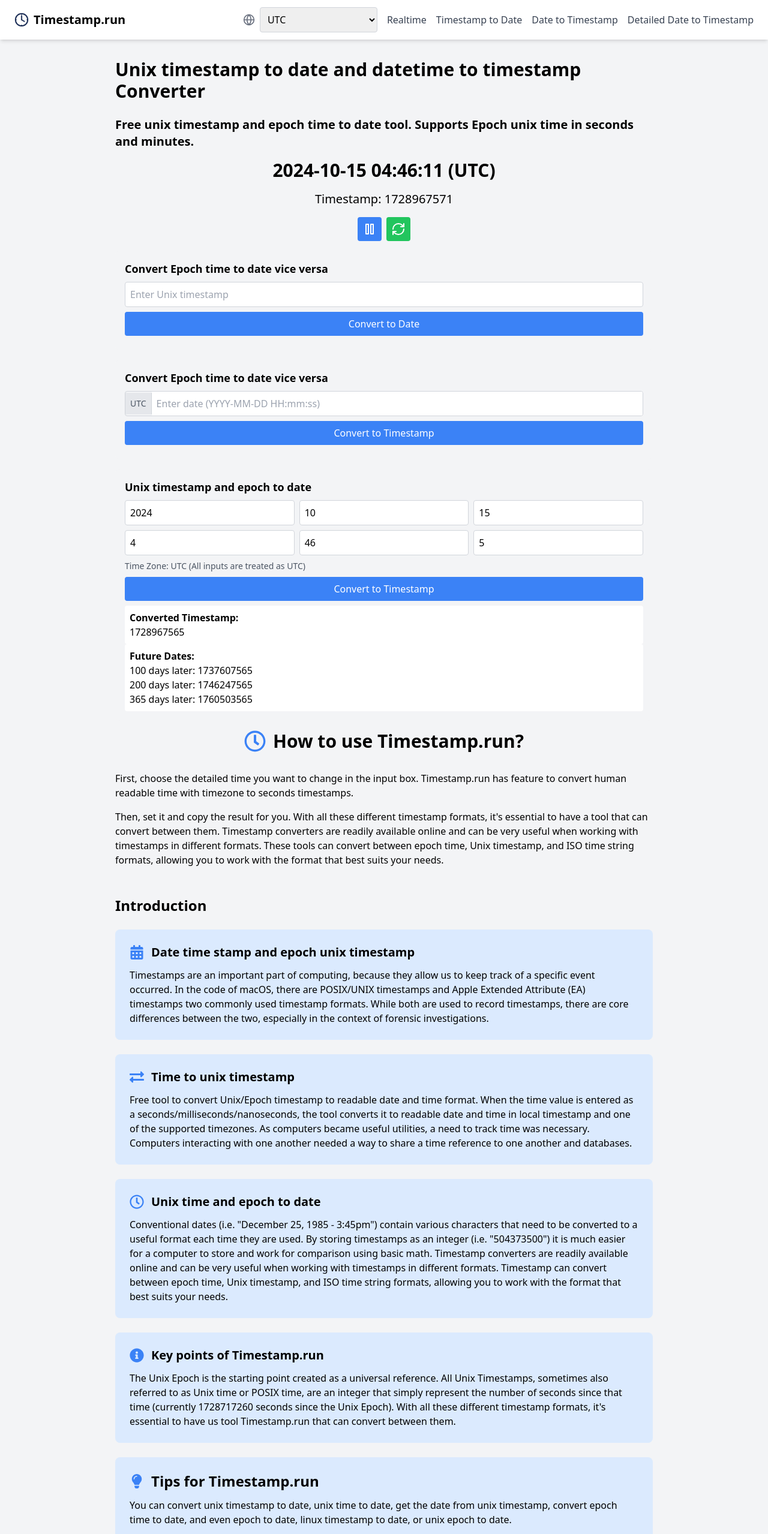
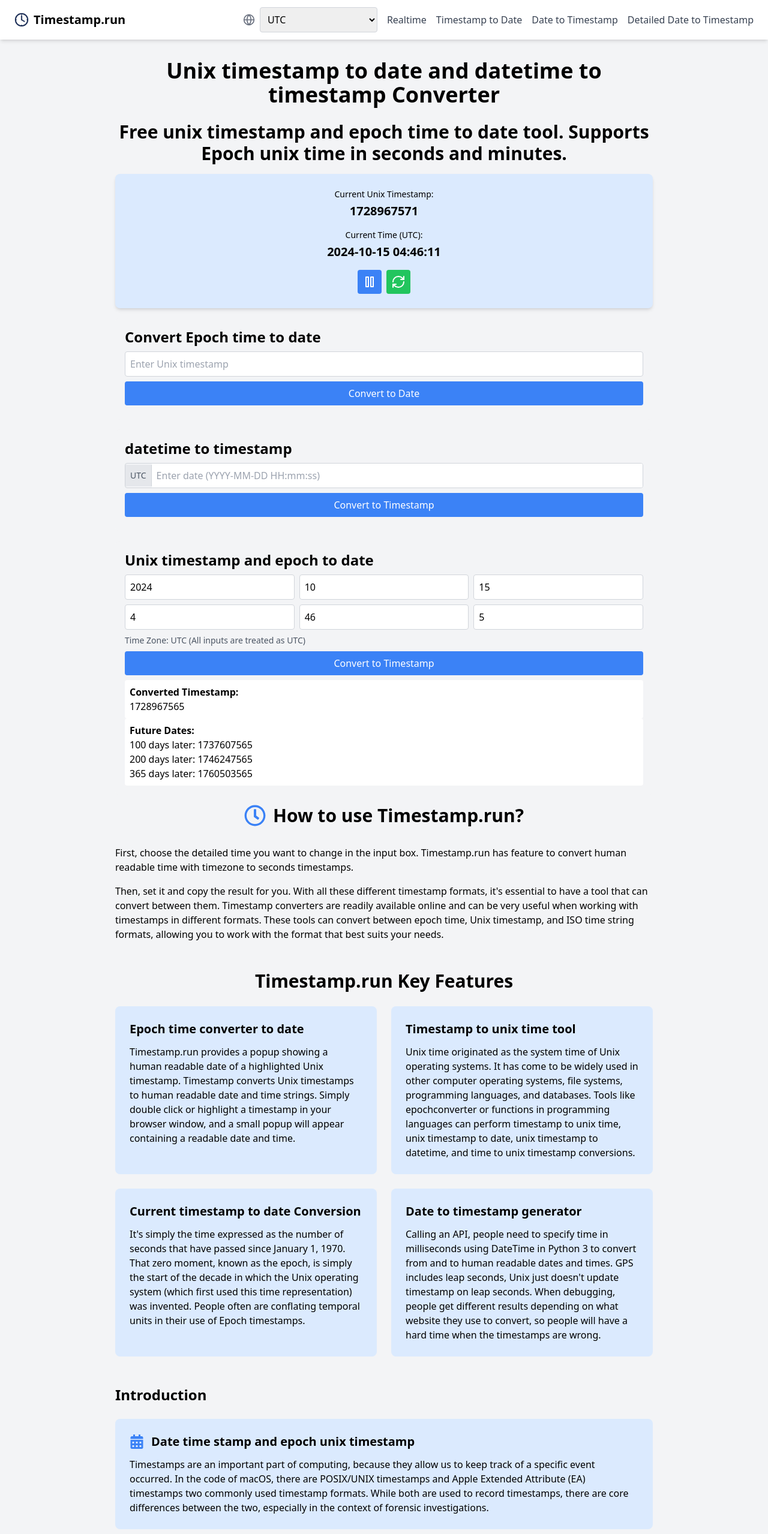
Before and after one commit to qiayue/timestamp.run, a Next.js app: page / in a window 1280 px wide. Shown: the top 2558 px of the page at 60% size. Built offline with nearby package versions, Linux system fonts and the light colour scheme.

Commit message:
修改文案

```diff
--- a/src/components/DateToTimestampConverter.tsx
+++ b/src/components/DateToTimestampConverter.tsx
@@ -23,7 +23,7 @@
 
   return (
     <div className="mt-6 p-4 bg-gray-100 rounded-lg">
-      <h3 className="text-lg font-semibold mb-2">Convert Epoch time to date vice versa</h3>
+      <h2 className="text-2xl font-semibold mb-2">datetime to timestamp</h2>
       <div className="flex items-center mb-2 border border-gray-300 rounded overflow-hidden">
         <div className="bg-gray-200 p-2 text-sm text-gray-600 border-r border-gray-300">
           {timeZone}
--- a/src/components/DetailedDateToTimestampConverter.tsx
+++ b/src/components/DetailedDateToTimestampConverter.tsx
@@ -48,7 +48,7 @@
 
   return (
     <div className="mt-6 p-4 bg-gray-100 rounded-lg">
-      <h3 className="text-lg font-semibold mb-2">Unix timestamp and epoch to date</h3>
+      <h3 className="text-2xl font-semibold mb-2">Unix timestamp and epoch to date</h3>
       <div className="grid grid-cols-3 gap-2 mb-2">
         <input
           type="number"
--- a/src/components/LiveTimestampDisplay.tsx
+++ b/src/components/LiveTimestampDisplay.tsx
@@ -48,14 +48,34 @@
     updateTime()
   }
 
+  const formatUTCTime = (date: Date): string => {
+    const options: Intl.DateTimeFormatOptions = {
+      timeZone: 'UTC',
+      year: 'numeric',
+      month: 'long',
+      day: 'numeric',
+      hour: '2-digit',
+      minute: '2-digit',
+      second: '2-digit',
+      hour12: false
+    }
+    return new Intl.DateTimeFormat('en-US', options).format(date)
+  }
+
   if (!currentTime) {
     return null
   }
 
   return (
-    <div className="space-y-4">
-      <div className="text-3xl font-bold text-center">{formatTime(currentTime)} ({timeZone})</div>
-      <div className="text-xl text-center">Timestamp: {getTimestamp(currentTime)}</div>
+    <div className="space-y-4 bg-blue-100 p-6 rounded-lg shadow-md">
+      <div className="text-xl font-bold text-center">
+        <span className="text-sm font-normal block mb-1">Current Unix Timestamp:</span>
+        {getTimestamp(currentTime)}
+      </div>
+      <div className="text-xl font-bold text-center">
+        <span className="text-sm font-normal block mb-1">Current Time ({timeZone}):</span>
+        {formatTime(currentTime)}
+      </div>
       <div className="flex justify-center space-x-2">
         <button
           onClick={handlePauseResume}
--- a/src/components/RealtimeConverter.tsx
+++ b/src/components/RealtimeConverter.tsx
@@ -23,6 +23,32 @@
         <p className="mb-4">
           Then, set it and copy the result for you. With all these different timestamp formats, it's essential to have a tool that can convert between them. Timestamp converters are readily available online and can be very useful when working with timestamps in different formats. These tools can convert between epoch time, Unix timestamp, and ISO time string formats, allowing you to work with the format that best suits your needs.
         </p>
+      </section>
+
+      <section className="mt-12 mb-12">
+        <h2 className="text-3xl font-bold mb-6 text-center">Timestamp.run Key Features</h2>
+
+        <div className="grid grid-cols-1 md:grid-cols-2 gap-6">
+          <div className="bg-blue-100 p-6 rounded-lg">
+            <h3 className="text-xl font-semibold mb-3">Epoch time converter to date</h3>
+            <p>Timestamp.run provides a popup showing a human readable date of a highlighted Unix timestamp. Timestamp converts Unix timestamps to human readable date and time strings. Simply double click or highlight a timestamp in your browser window, and a small popup will appear containing a readable date and time.</p>
+          </div>
+
+          <div className="bg-blue-100 p-6 rounded-lg">
+            <h3 className="text-xl font-semibold mb-3">Timestamp to unix time tool</h3>
+            <p>Unix time originated as the system time of Unix operating systems. It has come to be widely used in other computer operating systems, file systems, programming languages, and databases. Tools like epochconverter or functions in programming languages can perform timestamp to unix time, unix timestamp to date, unix timestamp to datetime, and time to unix timestamp conversions.</p>
+          </div>
+
+          <div className="bg-blue-100 p-6 rounded-lg">
+            <h3 className="text-xl font-semibold mb-3">Current timestamp to date Conversion</h3>
+            <p>It's simply the time expressed as the number of seconds that have passed since January 1, 1970. That zero moment, known as the epoch, is simply the start of the decade in which the Unix operating system (which first used this time representation) was invented. People often are conflating temporal units in their use of Epoch timestamps.</p>
+          </div>
+
+          <div className="bg-blue-100 p-6 rounded-lg">
+            <h3 className="text-xl font-semibold mb-3">Date to timestamp generator</h3>
+            <p>Calling an API, people need to specify time in milliseconds using DateTime in Python 3 to convert from and to human readable dates and times. GPS includes leap seconds, Unix just doesn't update timestamp on leap seconds. When debugging, people get different results depending on what website they use to convert, so people will have a hard time when the timestamps are wrong.</p>
+          </div>
+        </div>
       </section>
 
       <section className="mt-12">
@@ -57,7 +83,7 @@
               <FaInfoCircle className="text-2xl mr-3 text-blue-500" />
               <h3 className="text-xl font-semibold">Key points of Timestamp.run</h3>
             </div>
-            <p>The Unix Epoch is the starting point created as a universal reference. All Unix Timestamps, sometimes also referred to as Unix time or POSIX time, are an integer that simply represent the number of seconds since that time (currently 1728717260 seconds since the Unix Epoch). With all these different timestamp formats, it's essential to have us tool Timestamp.run that can convert between them.</p>
+            <p>Unix Epoch is the starting point created as a universal reference. All Unix Timestamps, sometimes also referred to as Unix time or POSIX time, are an integer that simply represent the number of seconds since that time (currently 1728717260 seconds since Epoch time). With all these different timestamp formats, it's essential to have us tool Timestamp.run that can convert between them. </p>
           </div>
 
           <div className="bg-blue-100 p-6 rounded-lg">
@@ -82,8 +108,8 @@
             <ol className="list-decimal list-inside space-y-2">
               <li>Etymology: "Epoch" derives from the Ancient Greek word "εhoxi" (epochē), meaning "pause" or "fixed point." It later entered Latin before becoming an English word.</li>
               <li>Use in Computer Science: In computer science and programming, "Epoch" typically refers to a specific reference point in time from which elapsed time is calculated.</li>
-              <li>Unix Epoch: The most common usage refers to the Unix Epoch, which is January 1, 1970, 00:00:00 UTC. This moment was chosen as the starting point for time in many computer systems.</li>
-              <li>Relationship with Timestamp: When we say "Epoch time" or simply "Epoch," we usually mean the number of seconds that have elapsed since the Unix Epoch. This is why it's often equated with a timestamp.</li>
+              <li>Unix Epoch: The most common usage refers to Epoch time, which is January 1, 1970, 00:00:00 UTC. This moment was chosen as the starting point for time in many computer systems.</li>
+              <li>Relationship with Timestamp: When we say "Epoch time" or simply "Epoch," we usually mean the number of seconds that have elapsed since Epoch time. This is why it's often equated with a timestamp.</li>
               <li>International Usage: This term is widely used in computer science and software development fields globally, not limited to any specific country.</li>
               <li>Usage in Other Fields: In other scientific domains such as astronomy and geology, "epoch" is also used to denote a significant reference point in time.</li>
             </ol>
@@ -96,42 +122,36 @@
             </div>
             <ol className="list-none space-y-4">
               <li className="flex">
-                <span className="mr-2">1.</span>
                 <div>
                   <h3 className="inline">What is "Timestamp"?</h3>
                   <p>The term "timestamp" derives from rubber stamps used in offices to stamp the current date, and sometimes time, in ink on paper documents, to record when the document was received. Common examples of this type of timestamp are a postmark on a letter or the "in" and "out" times on a time card.</p>
                 </div>
               </li>
               <li className="flex">
-                <span className="mr-2">2.</span>
                 <div>
                   <h3 className="inline">What is "Unix Timestamp"?</h3>
-                  <p>Unix time is a date and time representation widely used in computing. It measures time by the number of non-leap seconds that have elapsed since 00:00:00 UTC on 1 January 1970, the Unix epoch. In modern computing, values are sometimes stored with higher granularity, such as microseconds or nanoseconds.</p>
+                  <p>Unix time is a date and time representation widely used in computing. It measures time by the number of non-leap seconds that have elapsed since 00:00:00 UTC on 1 January 1970, Epoch time. In modern computing, values are sometimes stored with higher granularity, such as microseconds or nanoseconds.</p>
                 </div>
               </li>
               <li className="flex">
-                <span className="mr-2">3.</span>
                 <div>
                   <h3 className="inline">What's the difference between Epoch Timestamp and Unix time?</h3>
                   <p>The terms Epoch Timestamp and Unix time are often used interchangeably, but there are some subtle differences: The Epoch Timestamp is a broader concept that can refer to any point in time chosen as the origin for a particular era. While it often refers to the same Unix epoch, it can technically be based on other starting points. Both Unix time and Epoch Timestamp are forms of timestamp representation. They can be converted to human-readable date time stamp formats using various tools and functions.</p>
                 </div>
               </li>
               <li className="flex">
-                <span className="mr-2">4.</span>
                 <div>
                   <h3 className="inline">What's "Unix Time"?</h3>
-                  <p>Unix time, also known as POSIX timestamp, is the number of seconds that have elapsed since the Unix epoch (January 1, 1970, at 00:00:00 UTC). It's widely used in computer systems and programming. Remember, whether you're working with Unix time or Epoch Timestamp, they provide a standardized way of representing time across different systems and time zones.</p>
+                  <p>Unix time, also known as POSIX timestamp, is the number of seconds that have elapsed since Epoch time (January 1, 1970, at 00:00:00 UTC). It's widely used in computer systems and programming. Remember, whether you're working with Unix time or Epoch Timestamp, they provide a standardized way of representing time across different systems and time zones.</p>
                 </div>
               </li>
               <li className="flex">
-                <span className="mr-2">5.</span>
                 <div>
                   <h3 className="inline">Which Timestamps Should You Use?</h3>
                   <p>Stored as 32- or 64-bit signed integers, POSIX timestamps have a limitation: they'll reach their maximum value on January 19, 2038, leading to an overflow issue.</p>
                 </div>
               </li>
               <li className="flex">
-                <span className="mr-2">6.</span>
                 <div>
                   <h3 className="inline">Why Unix timestamp is needed?</h3>
                   <p>Prefixing your Commands or Scripts with a Timestamp. Timestamp when function in script runs is needed. You can create a function that takes care of the timestamp and Change sheet name and range to suit, then call this function from your script function.</p>
--- a/src/components/TimestampToDateConverter.tsx
+++ b/src/components/TimestampToDateConverter.tsx
@@ -52,7 +52,7 @@
 
   return (
     <div className="mt-6 p-4 bg-gray-100 rounded-lg">
-      <h2 className="text-lg font-semibold mb-2">Convert Epoch time to date vice versa</h2>
+      <h2 className="text-2xl font-semibold mb-2">Convert Epoch time to date</h2>
       <input
         type="text"
         value={timestamp}
--- a/src/pages/index.tsx
+++ b/src/pages/index.tsx
@@ -17,8 +17,8 @@
         <title>Unix timestamp to date converter free online</title>
         <meta name="description" content="Epoch and unix timestamp converter free. Date and time function timestamp for various programming languages. Use it now." />
       </Head>
-      <h1 className="text-3xl font-bold mb-6">Unix timestamp to date and datetime to timestamp Converter</h1>
-      <h2 className="text-xl font-semibold mb-4">Free unix timestamp and epoch time to date tool. Supports Epoch unix time in seconds and minutes.</h2>
+      <h1 className="text-4xl font-bold mb-6 text-center">Unix timestamp to date and datetime to timestamp Converter</h1>
+      <h2 className="text-3xl font-semibold mb-4 text-center">Free unix timestamp and epoch time to date tool. Supports Epoch unix time in seconds and minutes.</h2>
       <EnhancedTimestampConverter />
     </div>
   )
```
